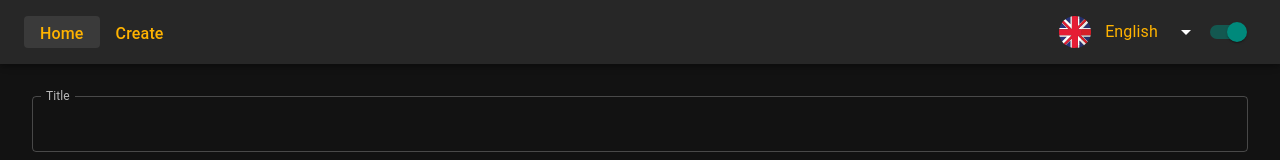
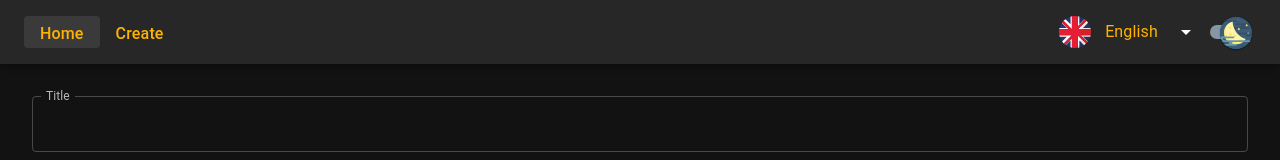
Before and after one commit to iding-ir/mui-react-query, a React (Create React App) app: page /#/create in a window 1280 px wide. Shown: the top 160 px of the page. Built offline with nearby package versions, Linux system fonts and the light colour scheme.

Commit message:
Customize theme switch

```diff
--- a/src/components/Theme/Theme.tsx
+++ b/src/components/Theme/Theme.tsx
@@ -3,6 +3,7 @@ import Switch from "@mui/material/Switch";
 import { useTranslation } from "react-i18next";
 
 import { ThemeContext } from "./useTheme";
+import { styles } from "./styles";
 
 const Theme = () => {
   const { t } = useTranslation();
@@ -13,6 +14,7 @@ const Theme = () => {
     <Switch
       inputProps={{ "aria-label": t("Navbar.theme") }}
       checked={mode === "dark"}
+      sx={styles.switch}
       onChange={(event: ChangeEvent<HTMLInputElement>) => {
         setMode(event.target.checked ? "dark" : "light");
       }}
--- /dev/null
+++ b/src/components/Theme/styles.ts
@@ -0,0 +1,48 @@
+import { Styles } from "../../types";
+
+export const styles: Styles = {
+  switch: {
+    "& .MuiSwitch-switchBase": {
+      margin: 0.5,
+      padding: 0,
+      transform: "translateX(0)",
+      "&.Mui-checked": {
+        color: "#fff",
+        transform: "translateX(18px)",
+        "& .MuiSwitch-thumb:before": {
+          backgroundSize: 32,
+          backgroundImage: "url('/assets/images/icon-dark.svg')",
+        },
+        "& + .MuiSwitch-track": {
+          opacity: 1,
+          backgroundColor: (theme) =>
+            theme.palette.mode === "dark" ? "#8796A5" : "#aab4be",
+        },
+      },
+    },
+    "& .MuiSwitch-thumb": {
+      backgroundColor: (theme) =>
+        theme.palette.mode === "dark" ? "#003892" : "#001e3c",
+      width: 32,
+      height: 32,
+      "&:before": {
+        content: "''",
+        position: "absolute",
+        width: "100%",
+        height: "100%",
+        left: 0,
+        top: 0,
+        backgroundSize: 32,
+        backgroundRepeat: "no-repeat",
+        backgroundPosition: "center",
+        backgroundImage: "url('/assets/images/icon-light.svg')",
+      },
+    },
+    "& .MuiSwitch-track": {
+      opacity: 1,
+      backgroundColor: (theme) =>
+        theme.palette.mode === "dark" ? "#8796A5" : "#aab4be",
+      borderRadius: 20 / 2,
+    },
+  },
+};
```
Also changed, not shown: public/assets/images/icon-dark.svg (added), public/assets/images/icon-light.svg (added).
